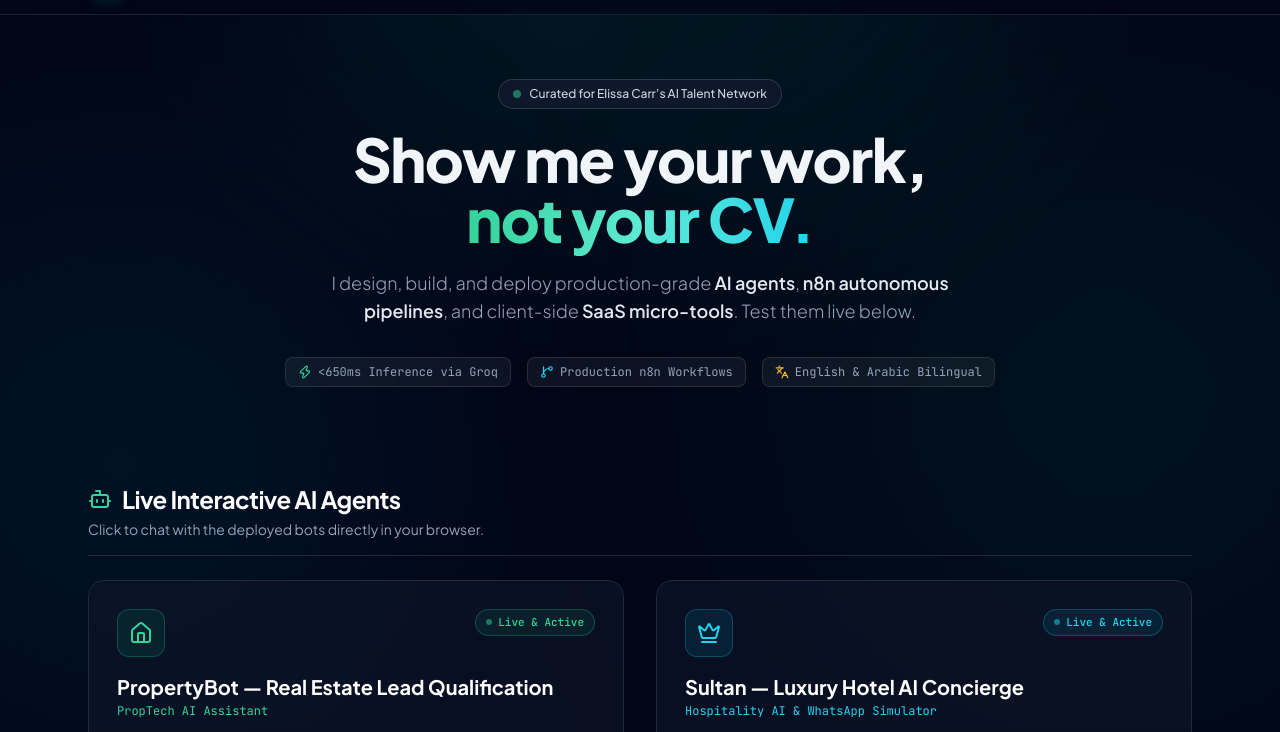
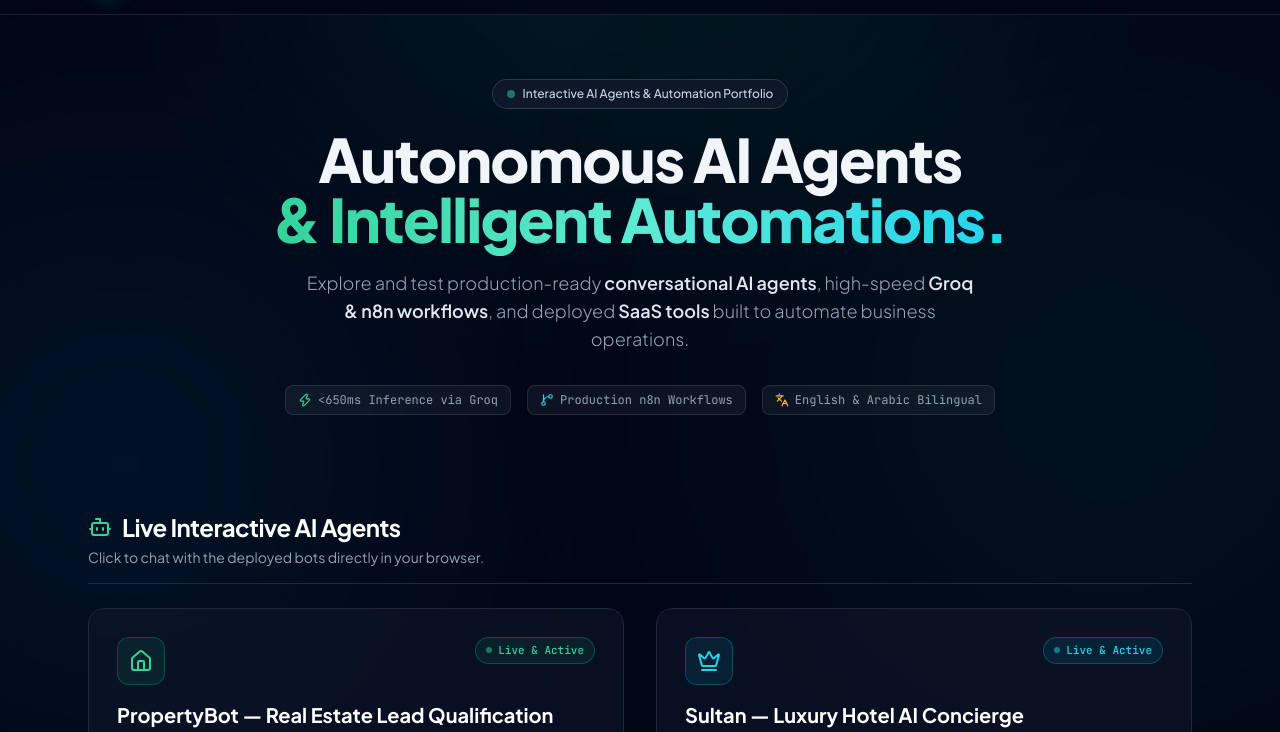
Before and after one commit to abdulmoiz0portfolio/ai-agent-showcase, a plain HTML site: page index.html in a window 1280 px wide. Shown: the part 66-798 px from the top of the page. Drawn offline with nearby package versions, Linux system fonts and the light colour scheme.

Commit message:
feat: make hero headline universally clear and professional

```diff
--- a/index.html
+++ b/index.html
@@ -97,16 +97,16 @@
     <div class="text-center max-w-3xl mx-auto space-y-5">
       <div class="inline-flex items-center gap-2 px-3.5 py-1.5 rounded-full bg-slate-900 border border-slate-700/80 text-xs font-medium text-slate-300 shadow-inner">
         <span class="w-2 h-2 rounded-full bg-emerald-400 animate-pulse"></span>
-        <span>Curated for Elissa Carr’s AI Talent Network</span>
+        <span>Interactive AI Agents &amp; Automation Portfolio</span>
       </div>
 
       <h1 class="text-3xl sm:text-5xl lg:text-6xl font-extrabold tracking-tight leading-[1.15]">
-        Show me your work, <br class="hidden sm:inline">
-        <span class="bg-gradient-to-r from-emerald-400 via-teal-300 to-cyan-400 bg-clip-text text-transparent">not your CV.</span>
+        Autonomous AI Agents <br class="hidden sm:inline">
+        <span class="bg-gradient-to-r from-emerald-400 via-teal-300 to-cyan-400 bg-clip-text text-transparent">&amp; Intelligent Automations.</span>
       </h1>
 
       <p class="text-base sm:text-lg text-slate-400 font-light leading-relaxed max-w-2xl mx-auto">
-        I design, build, and deploy production-grade <strong class="text-slate-200 font-semibold">AI agents</strong>, <strong class="text-slate-200 font-semibold">n8n autonomous pipelines</strong>, and client-side <strong class="text-slate-200 font-semibold">SaaS micro-tools</strong>. Test them live below.
+        Explore and test production-ready <strong class="text-slate-200 font-semibold">conversational AI agents</strong>, high-speed <strong class="text-slate-200 font-semibold">Groq &amp; n8n workflows</strong>, and deployed <strong class="text-slate-200 font-semibold">SaaS tools</strong> built to automate business operations.
       </p>
 
       <!-- Key Metrics Strip -->
```
Also changed, not shown: 1 other file.
